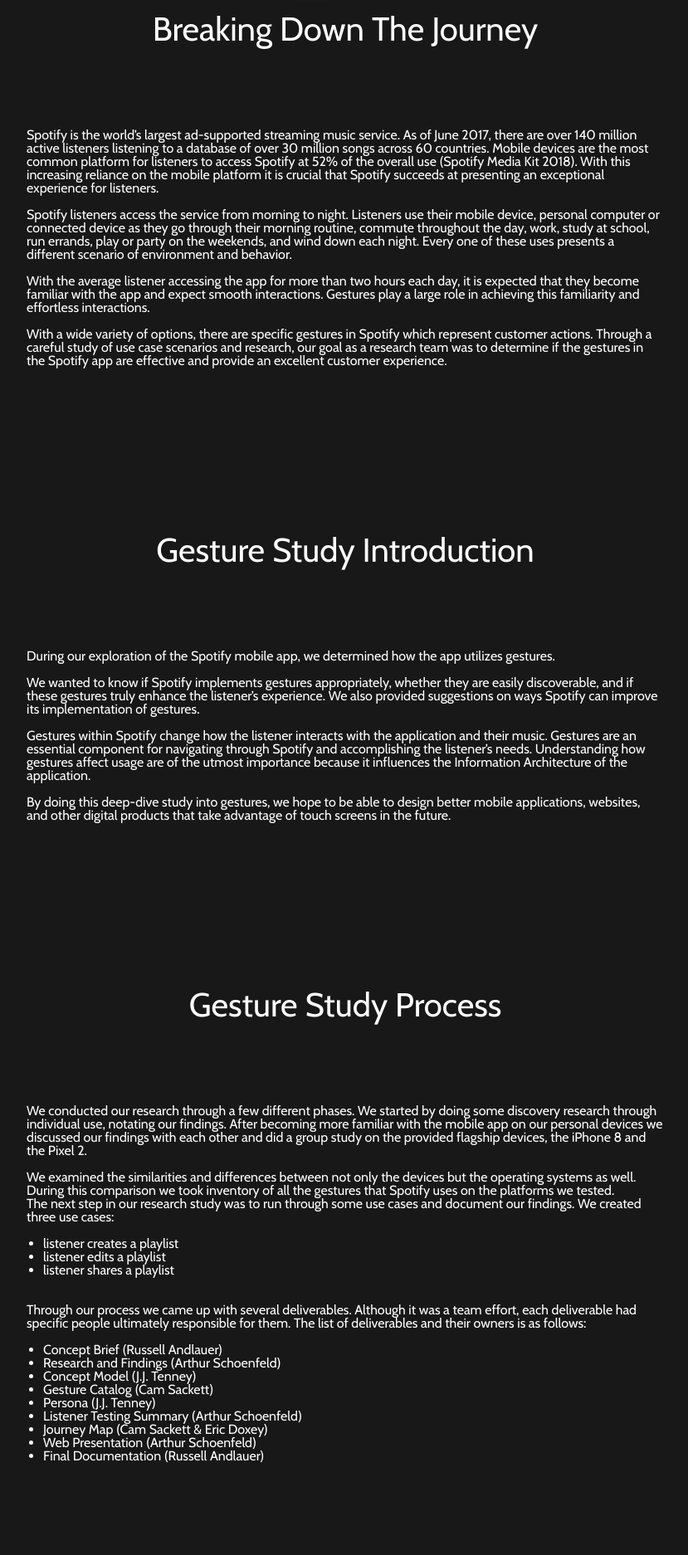
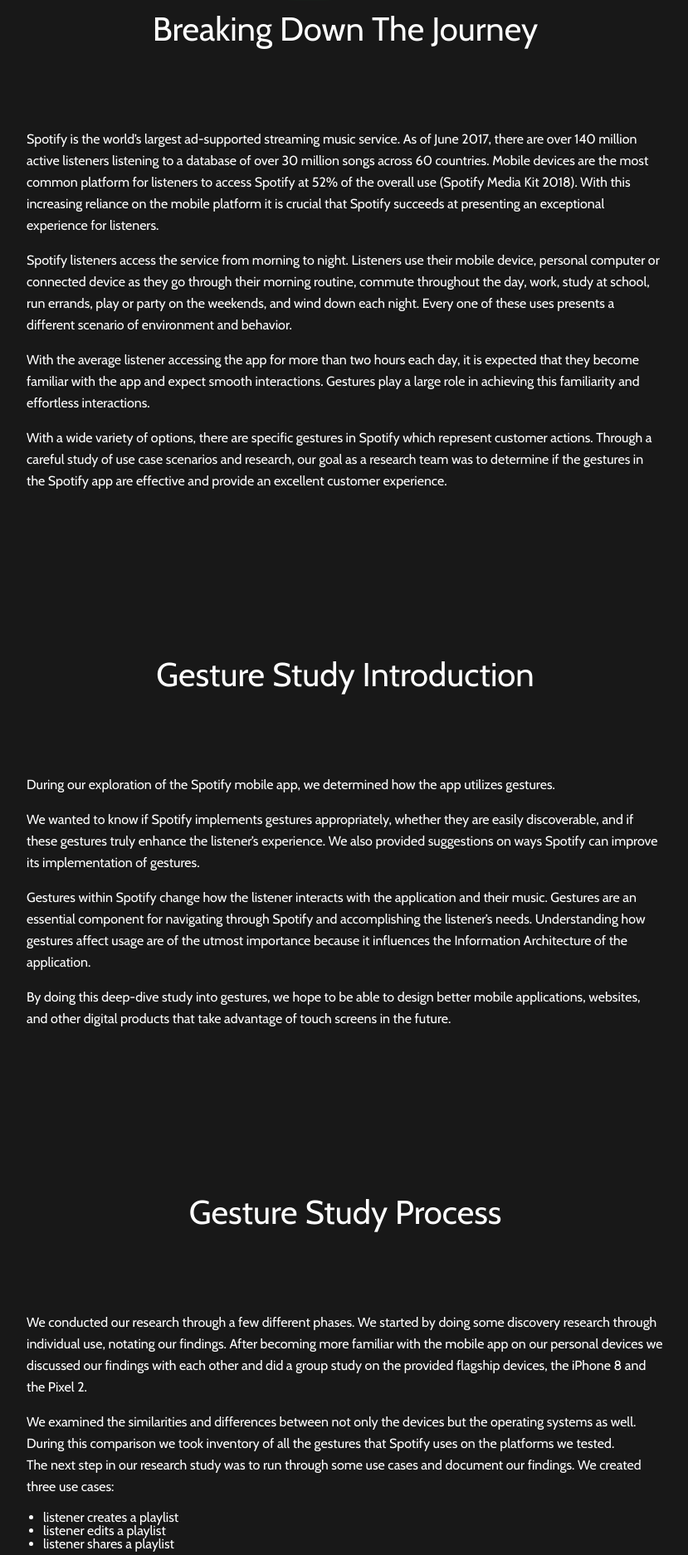
Before and after one commit to Crzychkn/Spotify, a PHP site: page / in a window 1280 px wide; the page is wider, and only the part inside the window is pictured. Shown: the part 895-2769 px from the top of that part at 83% size, without its empty margins (224-1053 px from the left). Run offline with PHP 8.4, Linux system fonts and the light colour scheme; some libraries are stand-ins or nearby versions.

Commit message:
Bumped paragraph line-height to 26px for Cam.

```diff
--- a/css/main.css
+++ b/css/main.css
@@ -321,6 +321,9 @@
   width: 60%;
   margin-top: 100px;
 }
+#introText p, #conclusionText p, #journeyMapText p, #listenerTestingText p, #personaText p, #gestureCatalogText p, #conceptModelText2 p, #conceptModelText p, #studyGoalsText p, #gestureProcessText p, #gestureIntroText p {
+  line-height: 26px;
+}
 
 .gestureLists {
   padding-left: 20px;
--- a/css/phone-default.scss
+++ b/css/phone-default.scss
@@ -309,6 +309,10 @@
    margin: auto;
    width: 60%;
    margin-top: 100px;
+
+   p {
+      line-height: 26px;
+   }
 }
 
 #gestureIntro {
```
